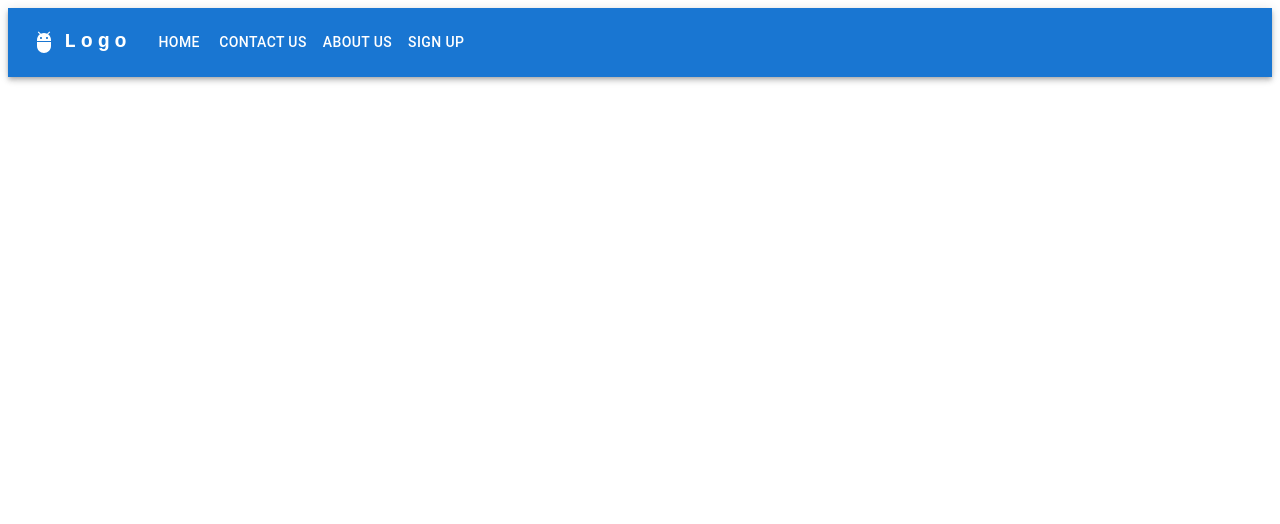
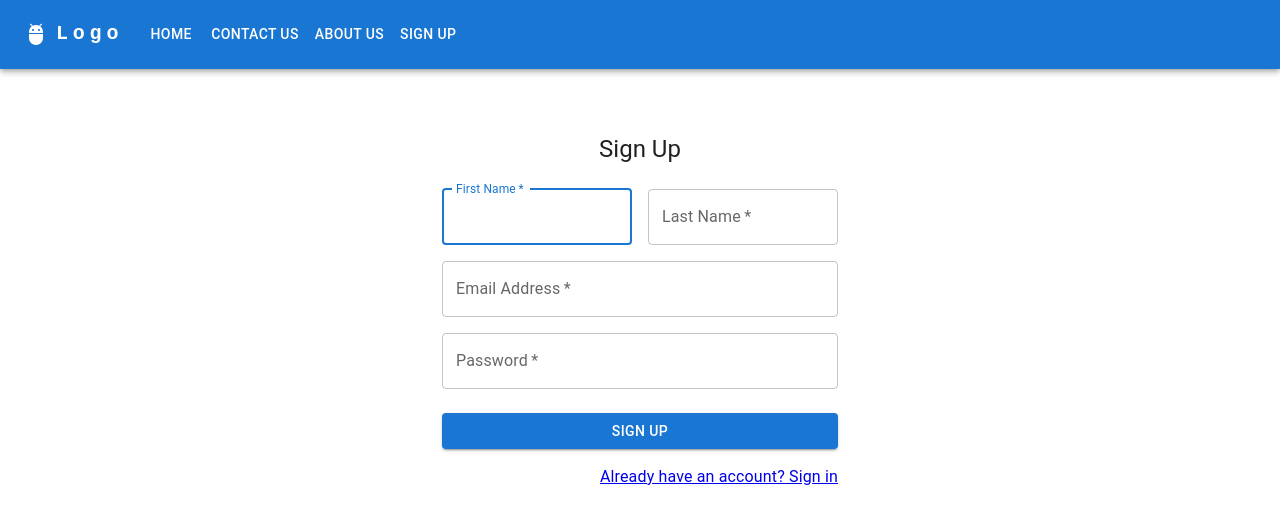
Before and after one commit to azheem-rahman/geco-assignment-w4d3-dailytask, a React app: page /sign-up in a window 1280 px wide. Shown: the top 524 px of the page. Built offline with nearby package versions, Linux system fonts and the light colour scheme.

Commit message:
added Sign Up form

```diff
--- a/src/SignUp/SignUp.js
+++ b/src/SignUp/SignUp.js
@@ -1,7 +1,130 @@
-import React from "react";
+import React, { useState } from "react";
+import { createTheme, ThemeProvider } from "@mui/material/styles";
+import {
+  Box,
+  Button,
+  Container,
+  CssBaseline,
+  FormControlLabel,
+  Grid,
+  TextField,
+  Typography,
+} from "@mui/material";
+import { CheckBox } from "@mui/icons-material";
+import { Link } from "react-router-dom";
 
 const SignUp = () => {
-  return <div></div>;
+  const [firstName, setFirstName] = useState("");
+  const [lastName, setLastName] = useState("");
+  const [email, setEmail] = useState("");
+  const [password, setPassword] = useState("");
+
+  const defaultTheme = createTheme();
+
+  const handleSubmit = (event) => {
+    event.preventDefault();
+    const data = new FormData(event.currentTarget);
+    console.log({
+      firstName: data.get("first-name"),
+      lastName: data.get("last-name"),
+      email: data.get("email"),
+      password: data.get("password"),
+      checkBox: data.get("check-box"),
+    });
+  };
+
+  const validateName = (name) => {};
+  const validateEmail = (email) => {};
+  const validatePassword = (password) => {};
+
+  return (
+    <ThemeProvider theme={defaultTheme}>
+      <Container component="main" maxWidth="xs">
+        <CssBaseline />
+        <Box
+          sx={{
+            marginTop: 8,
+            display: "flex",
+            flexDirection: "column",
+            alignItems: "center",
+          }}
+        >
+          <Typography component="h1" variant="h5">
+            Sign Up
+          </Typography>
+
+          <Box
+            component="form"
+            noValidate
+            onSubmit={handleSubmit}
+            sx={{ mt: 3 }}
+          >
+            <Grid container spacing={2}>
+              <Grid item xs={12} sm={6}>
+                <TextField
+                  autoComplete="given-name"
+                  name="first-name"
+                  required
+                  fullWidth
+                  id="first-name"
+                  label="First Name"
+                  autoFocus
+                />
+              </Grid>
+              <Grid item xs={12} sm={6}>
+                <TextField
+                  required
+                  fullWidth
+                  id="last-name"
+                  label="Last Name"
+                  name="last-name"
+                  autoComplete="family-name"
+                />
+              </Grid>
+              <Grid item xs={12}>
+                <TextField
+                  required
+                  fullWidth
+                  id="email"
+                  label="Email Address"
+                  name="email"
+                  autoComplete="email"
+                />
+              </Grid>
+              <Grid item xs={12}>
+                <TextField
+                  required
+                  fullWidth
+                  name="password"
+                  label="Password"
+                  type="password"
+                  id="password"
+                  autoComplete="new-password"
+                />
+              </Grid>
+            </Grid>
+
+            <Button
+              type="submit"
+              fullWidth
+              variant="contained"
+              sx={{ mt: 3, mb: 2 }}
+            >
+              Sign Up
+            </Button>
+
+            <Grid container justifyContent="flex-end">
+              <Grid item>
+                <Link to="#" variant="body2">
+                  Already have an account? Sign in
+                </Link>
+              </Grid>
+            </Grid>
+          </Box>
+        </Box>
+      </Container>
+    </ThemeProvider>
+  );
 };
 
 export default SignUp;
```
